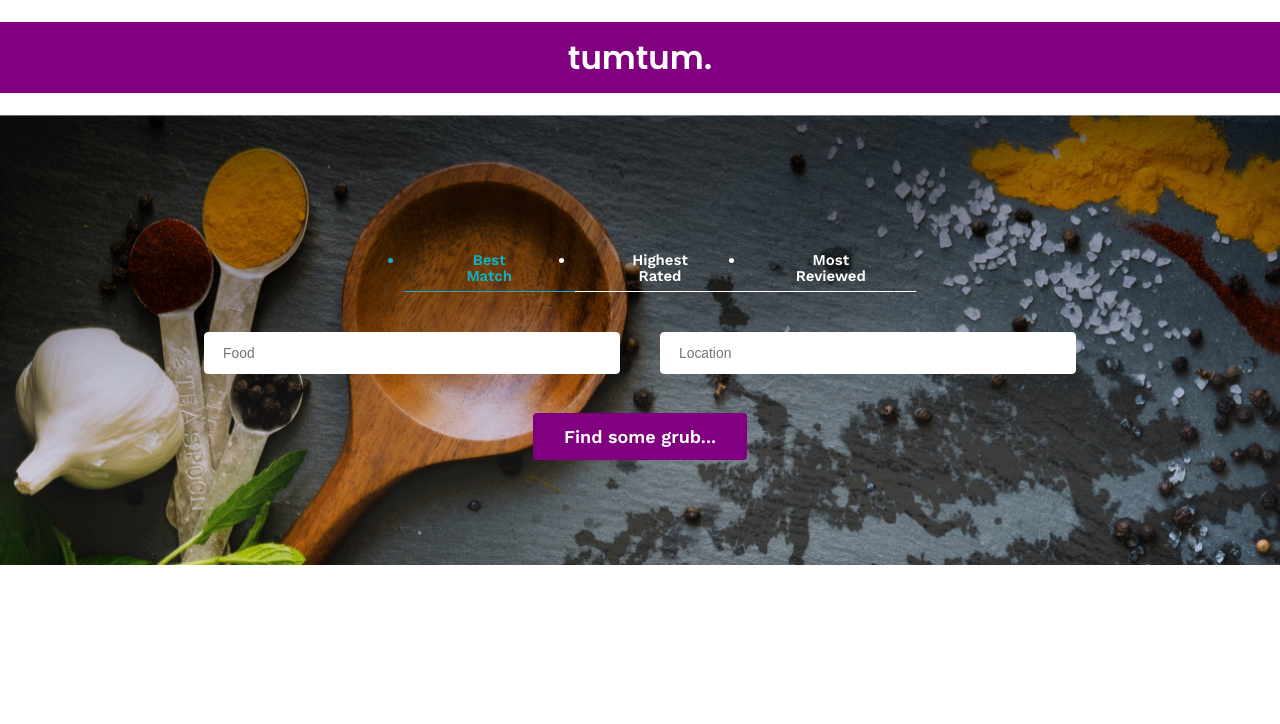
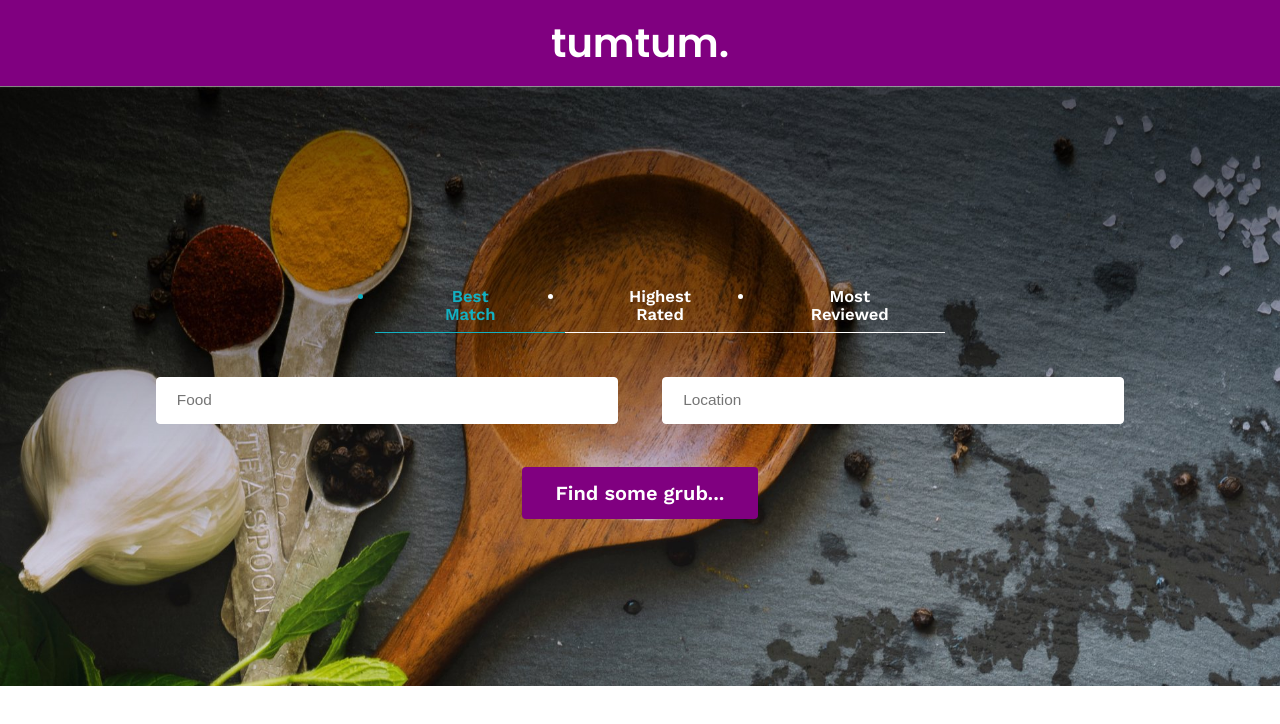
Before and after one commit to AndrewCodesDontYaKnow/TumTum, a React (Create React App) app: page / in a window 1280 px wide. Shown: the top 724 px of the page. Built offline with nearby package versions, Linux system fonts and the light colour scheme.

Commit message:
changed favicon and styles

```diff
--- a/src/components/App/App.css
+++ b/src/components/App/App.css
@@ -1,12 +1,12 @@
 /* Universal Styles */
 
 html {
-  font-size: 18px;
+  font-size: 20px;
 }
 
 @media only screen and (max-width: 560px) {
   html {
-    font-size: 15px;
+    font-size: 16px;
   }
 }
 
@@ -47,6 +47,8 @@ h1 {
   text-align: center;
   background-color: purple;
   font-family: Poppins, sans-serif;
-  font-size: 1.8rem;
+  font-size: 2rem;
   color: #fff;
+  height: 100%;
+  margin: 0px;
 }
--- a/src/components/SearchBar/SearchBar.css
+++ b/src/components/SearchBar/SearchBar.css
@@ -5,7 +5,7 @@
     background-image: url('./background_search_desktop.jpg');
     background-size: cover;
     background-repeat: no-repeat;
-    height: 25rem;
+    height: 30rem;
   }
 
   .SearchBar-sort-options ul {
```
Also changed, not shown: 1 other file (tests, documents, lock files or other folders).
